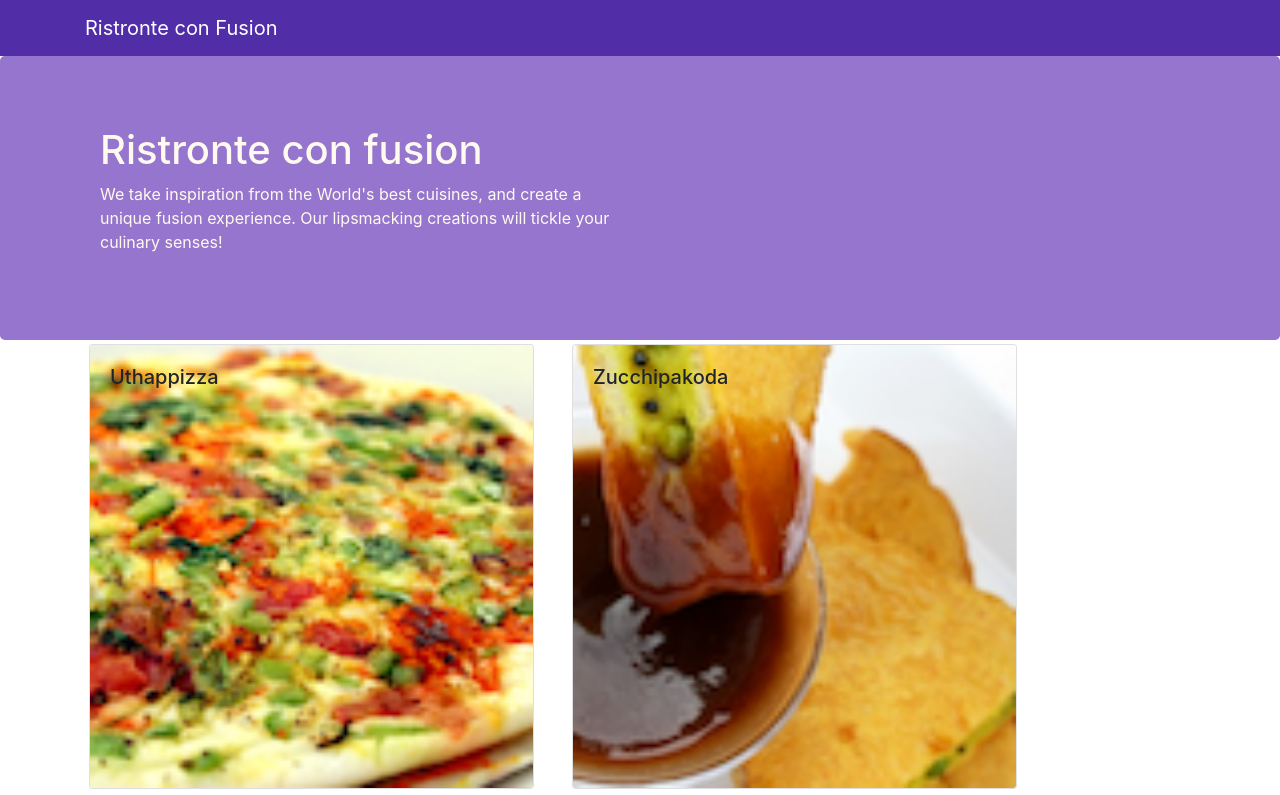
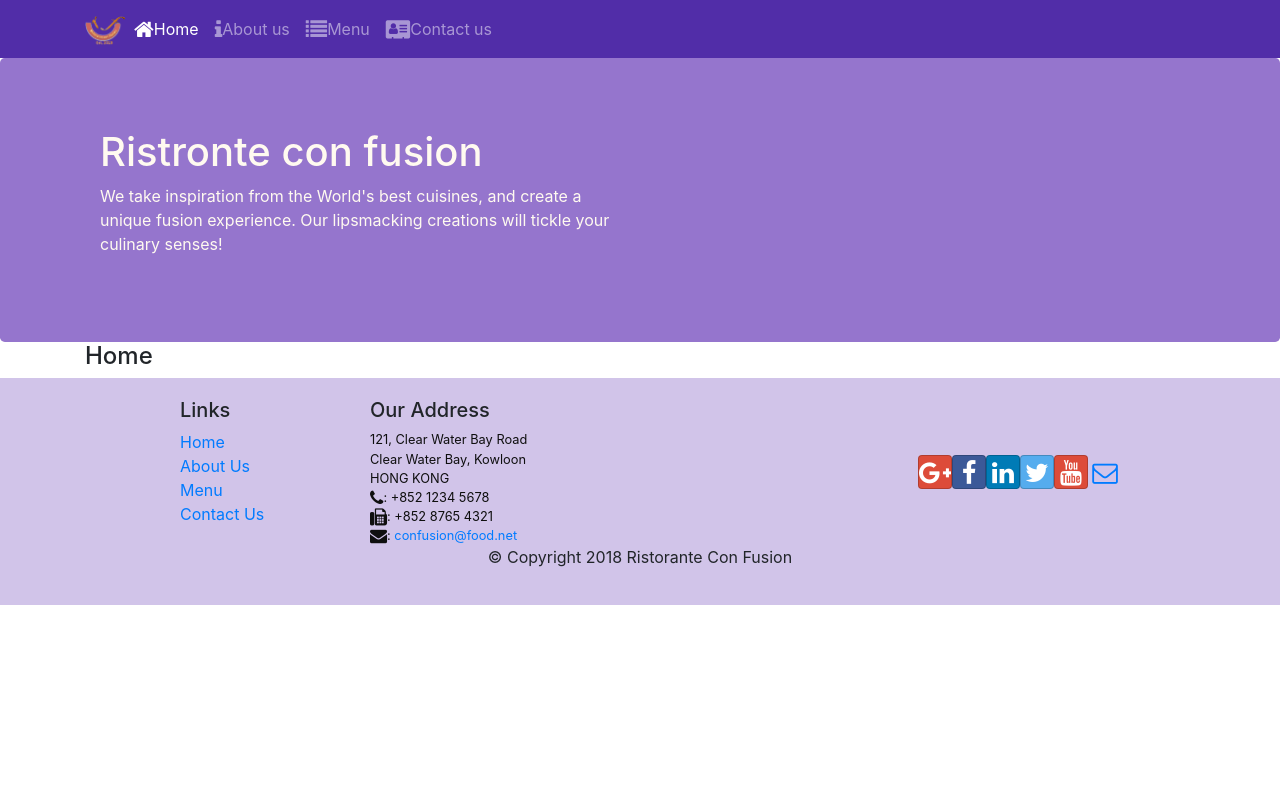
Before and after one commit to SARTHAK-27/Front-end-with-React, a React (Create React App) app: page /home in a window 1280 px wide. Shown: the top 795 px of the page. Built offline with nearby package versions, Linux system fonts and the light colour scheme.

Commit message:
React Router

```diff
--- a/package.json
+++ b/package.json
@@ -12,6 +12,7 @@
     "react": "^16.13.1",
     "react-dom": "^16.13.1",
     "react-popper": "0.9.2",
+    "react-router-dom": "4.2.2",
     "react-scripts": "3.4.1",
     "reactstrap": "5.0.0"
   },
--- a/src/App.js
+++ b/src/App.js
@@ -1,14 +1,17 @@
 import React, {Component} from 'react';
 import Main from './components/MainComponent.js';
 import './App.css';
+import { BrowserRouter } from 'react-router-dom';
 
 class App extends Component {
 
 render() {
   return (
-    <div>
-      <Main />
-    </div>
+    <BrowserRouter>
+      <div>
+        <Main />
+      </div>
+    </BrowserRouter>
   );
 }
 }
--- a/src/components/FooterComponent.js
+++ b/src/components/FooterComponent.js
@@ -1,4 +1,5 @@
 import React from 'react';
+import { Link } from 'react-router-dom';
 
 function Footer(props) {
     return(
@@ -8,10 +9,10 @@ function Footer(props) {
                 <div className="col-4 offset-1 col-sm-2">
                     <h5>Links</h5>
                     <ul className="list-unstyled">
-                        <li><a href="#">Home</a></li>
-                        <li><a href="#">About</a></li>
-                        <li><a href="#">Menu</a></li>
-                        <li><a href="contactus.html">Contact</a></li>
+                        <li><Link to="/home">Home</Link></li>
+                        <li><Link to='/aboutus'>About Us</Link></li>
+                        <li><Link to='/menu'>Menu</Link></li>
+                        <li><Link to='/contactus'>Contact Us</Link></li>
                     </ul>
                 </div>
                 <div className="col-7 col-sm-5">
--- a/src/components/HeaderComponent.js
+++ b/src/components/HeaderComponent.js
@@ -1,13 +1,55 @@
 import React, {Component} from 'react';
-import {Navbar, NavbarBrand, Jumbotron} from 'reactstrap';
+import {Navbar, NavbarBrand, Nav, NavbarToggler, Collapse, NavItem, Jumbotron} from 'reactstrap';
+import { NavLink } from 'react-router-dom';
 
 class Header extends Component{
+    constructor(props) {
+        super(props);
+        this.state = {
+            isNavOpen: false
+        };
+        this.toggleNav = this.toggleNav.bind(this);
+    }
+
+    toggleNav(){
+        this.setState({
+            isNavOpen : !this.state.isNavOpen
+        });
+    }
+
     render(){
         return(
             <React.Fragment>
-                <Navbar dark>
+                <Navbar dark expand="md">
                     <div className="container">
-                        <NavbarBrand href="/">Ristronte con Fusion</NavbarBrand>
+                        <NavbarToggler onClick={this.toggleNav}></NavbarToggler>
+                        <NavbarBrand className="mr-auto" href="/">
+                            <img src="assets/images/logo.png" height="30" width="41" alt="Ristronte Con Fusion"></img>
+                        </NavbarBrand>
+                        <Collapse isOpen={this.state.isNavOpen} navbar>
+                        <Nav navbar>
+                            <NavItem>
+                                <NavLink className="nav-link" to="/home">
+                                    <span className="fa fa-home fa-lg"></span>Home
+                                </NavLink>
+                            </NavItem>
+                            <NavItem>
+                                <NavLink className="nav-link" to="/aboutus">
+                                    <span className="fa fa-info fa-lg"></span>About us
+                                </NavLink>
+                            </NavItem>
+                            <NavItem>
+                                <NavLink className="nav-link" to="/menu">
+                                    <span className="fa fa-list fa-lg"></span>Menu
+                                </NavLink>
+                            </NavItem>
+                            <NavItem>
+                                <NavLink className="nav-link" to="/contactus">
+                                    <span className="fa fa-address-card fa-lg"></span>Contact us
+                                </NavLink>
+                            </NavItem>
+                        </Nav>
+                        </Collapse>
                     </div>
                 </Navbar>
                 <Jumbotron>
--- /dev/null
+++ b/src/components/HomeComponent.js
@@ -0,0 +1,11 @@
+import React from 'react';
+
+function Home(props){
+    return(
+        <div className="container">
+            <h4>Home</h4>
+        </div>
+    );
+}
+
+export default Home;
--- a/src/components/MainComponent.js
+++ b/src/components/MainComponent.js
@@ -1,9 +1,11 @@
 import React, {Component} from 'react';
+import Home from './HomeComponent';
 import Menu from './MenuComponent.js';
 import DishDetailcomponent from './DishDetailComponent';
 import Header from './HeaderComponent';
 import Footer from './FooterComponent';
 import { DISHES } from '../shared/dishes';
+import { Switch ,Route, Redirect } from 'react-router-dom';
 
 class Main extends Component {
   constructor(props){
@@ -11,22 +13,23 @@ class Main extends Component {
 
     this.state = {
       dishes : DISHES,
-      selectedDish : null
     };
   }
 
-  onDishSelect(dishId){
-    this.setState({ selectedDish : dishId});
-}
-
-
 render() {
+  const HomePage = () => {
+    return(
+      <Home />
+    );
+  }
   return (
     <div>
         <Header/>
-        <Menu dishes={this.state.dishes}
-        onClick={(dishId) => this.onDishSelect(dishId)}/>
-        <DishDetailcomponent dish={this.state.dishes.filter((dish) => dish.id === this.state.selectedDish)[0]} />
+        <Switch>
+            <Route path="/home" component={HomePage}></Route>
+            <Route exact path="/menu" component={() => <Menu dishes={this.state.dishes} />}></Route>
+            <Redirect to="/home"></Redirect>
+        </Switch>
         <Footer/>
     </div>
   );
--- a/src/components/MenuComponent.js
+++ b/src/components/MenuComponent.js
@@ -3,7 +3,7 @@ import { Card, CardImg, CardImgOverlay, CardText, CardTitle, CardBody } from 're
 
     function RenderMenuItem({dish, onClick}){
         return(
-            <Card onClick={() => onClick(dish.id)}>
+            <Card>
                 <CardImg width="100%" src={dish.image} alt={dish.name} />
                 <CardImgOverlay>
                     <CardTitle>{dish.name}</CardTitle>
```
Also changed, not shown: 1 other file (tests, documents, lock files or other folders).
